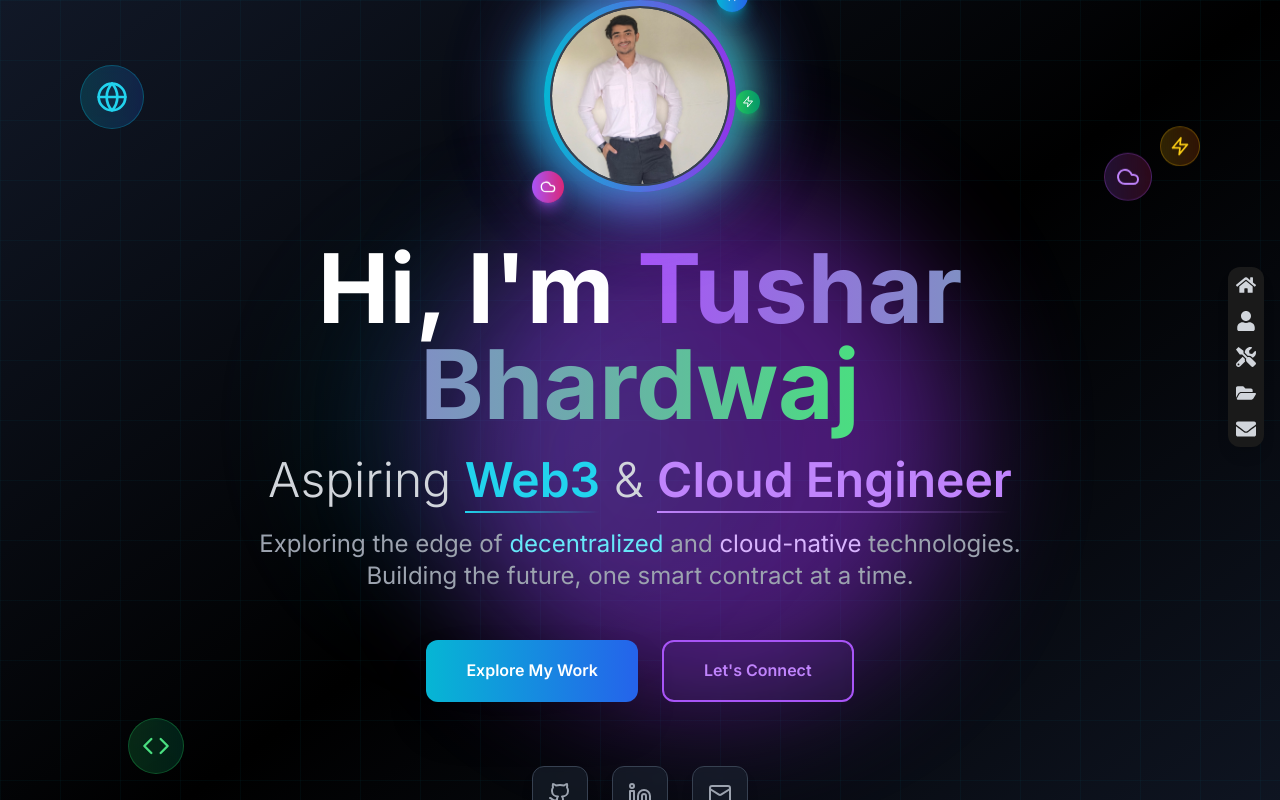
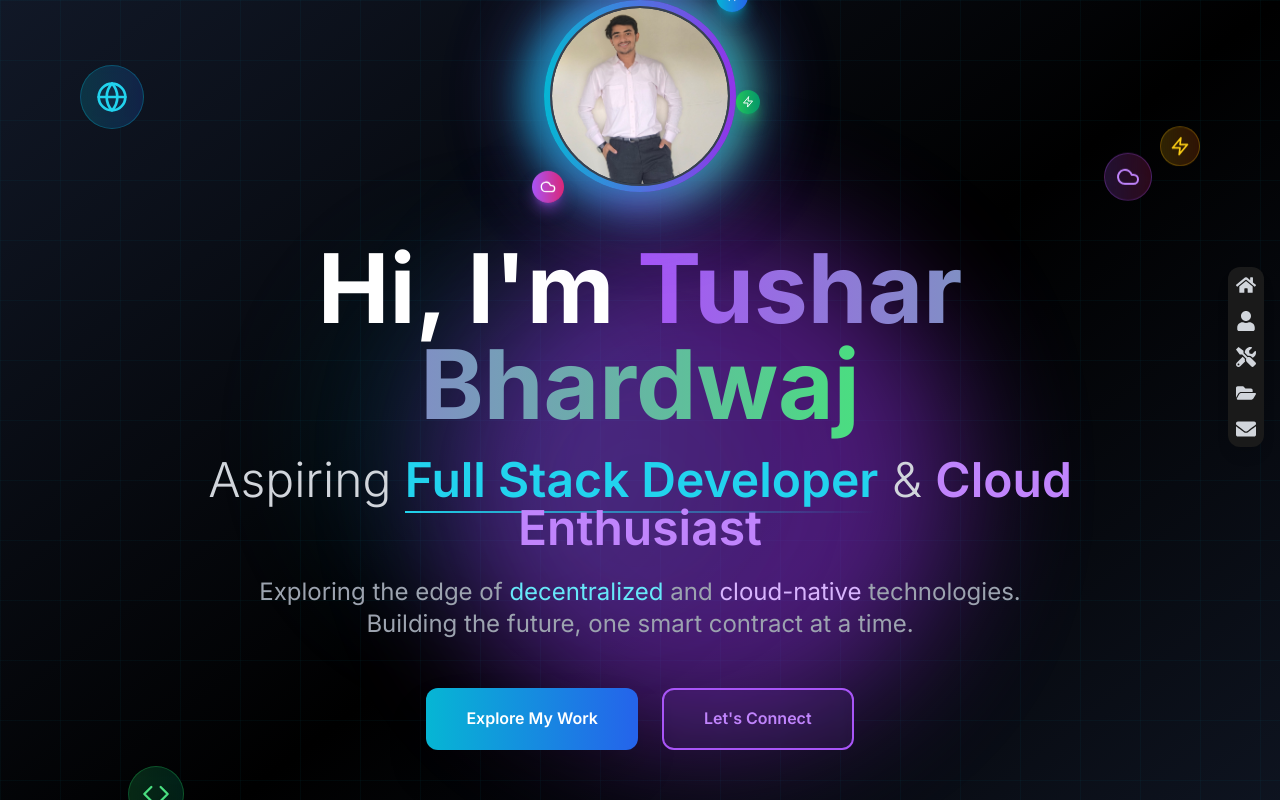
Before and after one commit to 0Tusharbhardwaj/portfolio, a React (Vite) app: page / in a window 1280 px wide. Shown: the top 800 px of the page. Built offline with nearby package versions, Linux system fonts and the light colour scheme.

Commit message:
Update Hero.tsx

```diff
--- a/src/components/Hero.tsx
+++ b/src/components/Hero.tsx
@@ -99,12 +99,12 @@ const Hero: React.FC = () => {
          <h2 className="text-3xl md:text-5xl text-gray-300 mb-6 font-light">
   Aspiring{' '}
   <span className="text-cyan-400 font-semibold relative">
-              Web3
+    Full Stack Developer
     <div className="absolute -bottom-1 left-0 w-full h-0.5 bg-gradient-to-r from-cyan-400 to-transparent"></div>
   </span>
   {' '}&{' '}
   <span className="text-purple-400 font-semibold relative">
-              Cloud Engineer
+    Cloud Enthusiast
     <div className="absolute -bottom-1 left-0 w-full h-0.5 bg-gradient-to-r from-purple-400 to-transparent"></div>
   </span>
 </h2>
@@ -140,9 +140,9 @@ const Hero: React.FC = () => {
         {/* Social Links */}
         <div className="flex justify-center space-x-6 mb-16">
           {[
-            { icon: Github, href: '#', color: 'hover:text-gray-300' },
-            { icon: Linkedin, href: '#', color: 'hover:text-blue-400' },
-            { icon: Mail, href: '#', color: 'hover:text-green-400' },
+            { icon: Github, href: 'https://github.com/0Tusharbhardwaj/', color: 'hover:text-gray-300' },
+            { icon: Linkedin, href: 'www.linkedin.com/in/tushar0bhrardwaj', color: 'hover:text-blue-400' },
+            { icon: Mail, href: 'mailto:redburg035@gmail.com', color: 'hover:text-green-400' },
           ].map((social, index) => {
             const IconComponent = social.icon;
             return (
```
Lines whose indentation alone changed are shown as unchanged.
